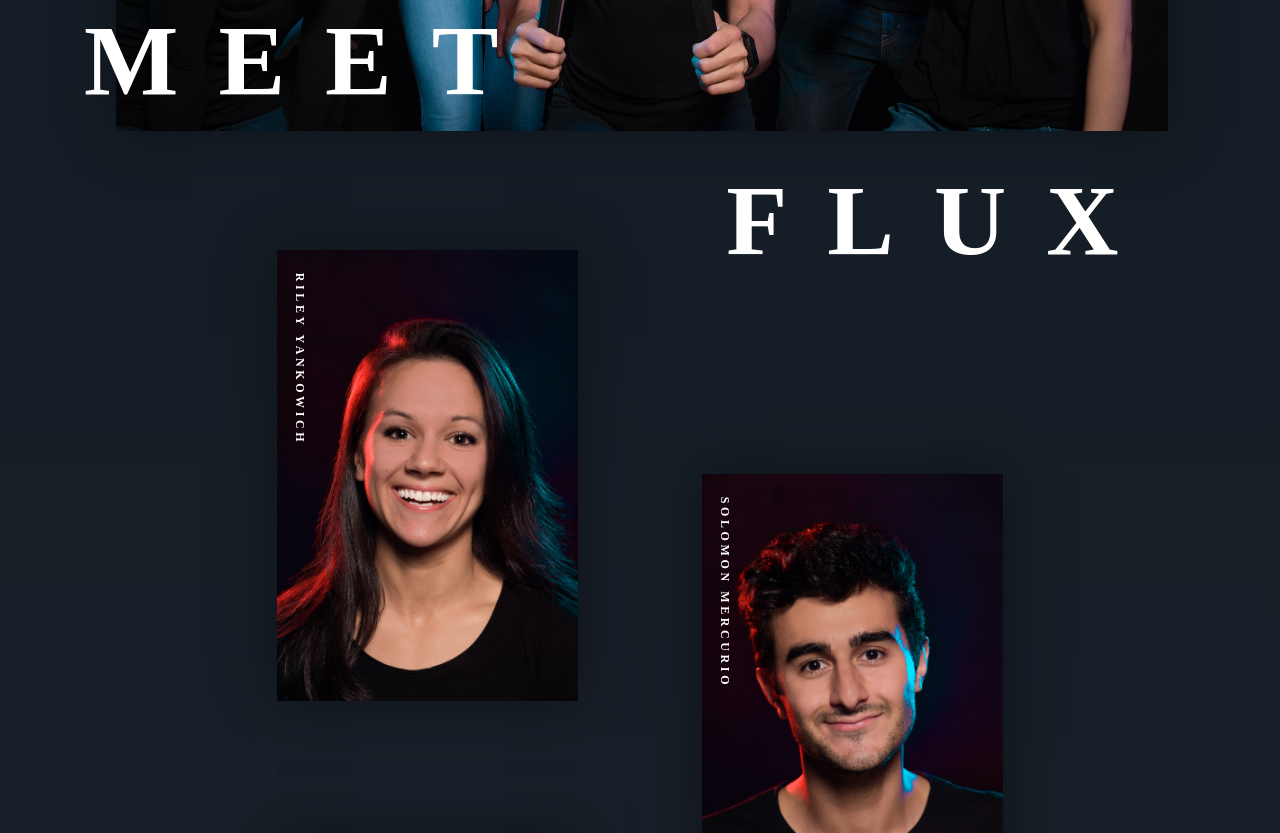
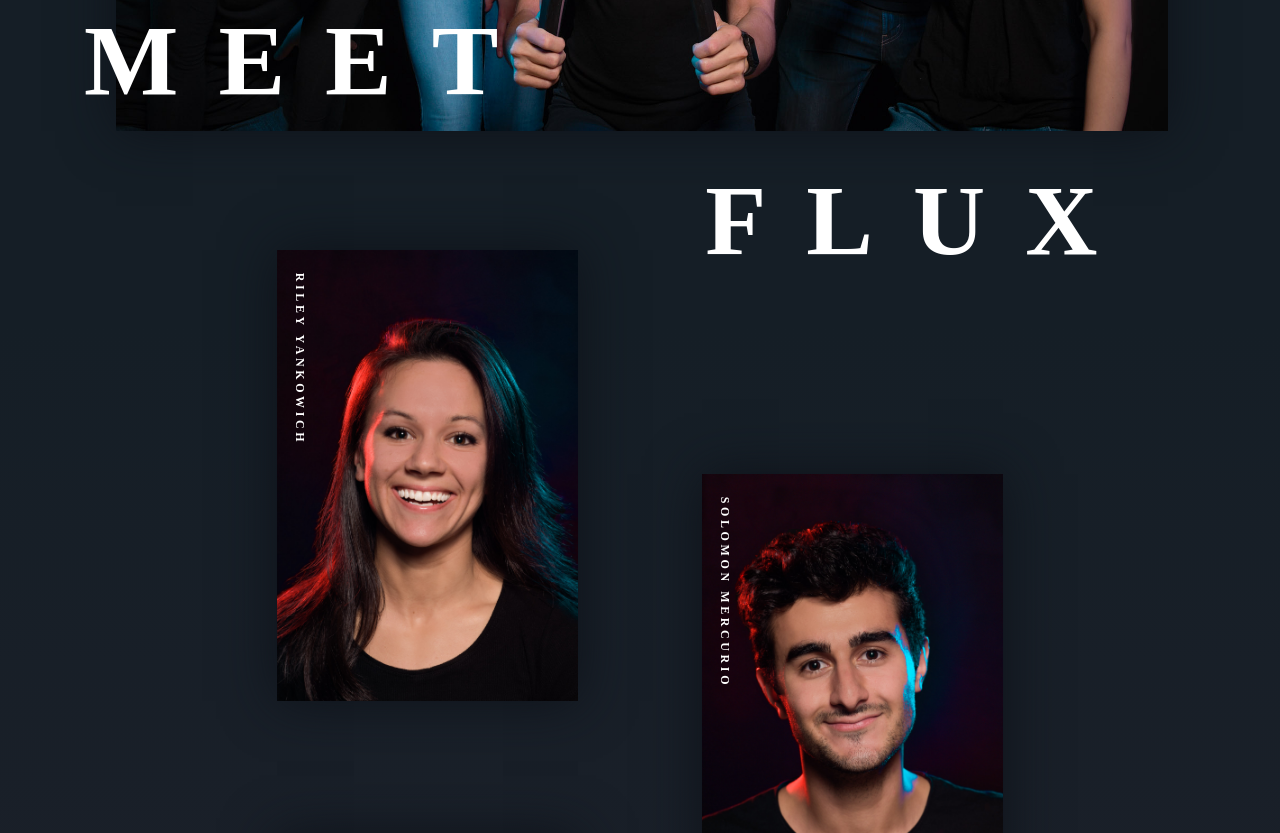
Before and after one commit to teamflux/teamflux.github.io, a plain HTML site: page team.html in a window 1280 px wide. Shown: the part 807-1640 px from the top of the page. Drawn offline with Linux system fonts and the light colour scheme.

Commit message:
edit font

```diff
--- a/css/baseStyles.css
+++ b/css/baseStyles.css
@@ -2,7 +2,7 @@ body{
 	background: linear-gradient(180deg, #151e26 31%, #2a2532 96%);
 	margin: 0;
 	color: #FFF;
-	font-family: 'DIN 2014';
+	font-family: 'din-2014';
 	font-weight: 200;
 }
 
@@ -322,7 +322,7 @@ footer{
 }
 #meetFLUX #flux{
 	bottom: -2.3em;
-	left: 58%;
+	left: 56%;
 }
 
 .member{
```
